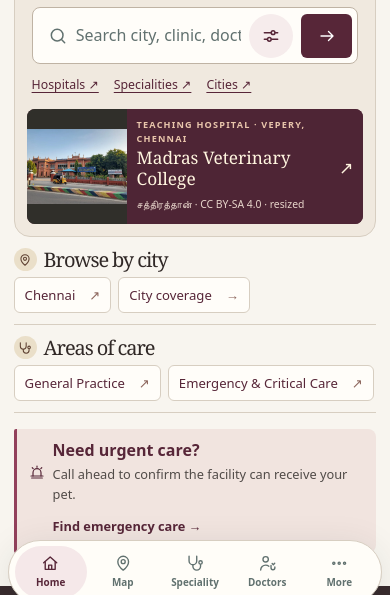
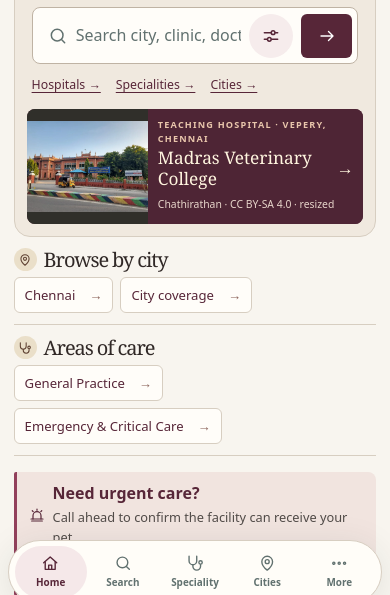
Before and after one commit to HappyRancho/Vetlas, an Astro site: page / in a window 390 px wide. Shown: the part 232-827 px from the top of the page. Built offline with nearby package versions, Linux system fonts and the light colour scheme; Astro itself is replaced by a stand-in of ours.

Commit message:
Polish mobile facility feature and navigation

```diff
--- a/src/components/BottomNav.astro
+++ b/src/components/BottomNav.astro
@@ -14,17 +14,17 @@ const { path, isCurrent } = Astro.props;
     <Icon name="home" class="icon icon-md" />
     <span>Home</span>
   </a>
-  <a href="/map/" aria-current={isCurrent("/map/") ? "page" : undefined}>
-    <Icon name="pin" class="icon icon-md" />
-    <span>Map</span>
+  <a href="/search/" aria-current={isCurrent("/search/") ? "page" : undefined}>
+    <Icon name="search" class="icon icon-md" />
+    <span>Search</span>
   </a>
   <a href="/specialties/" aria-current={isCurrent("/specialties/") ? "page" : undefined}>
     <Icon name="stethoscope" class="icon icon-md" />
     <span>Speciality</span>
   </a>
-  <a href="/doctors/" aria-current={isCurrent("/doctors/") ? "page" : undefined}>
-    <Icon name="doctor" class="icon icon-md" />
-    <span>Doctors</span>
+  <a href="/locations/" aria-current={isCurrent("/locations/") ? "page" : undefined}>
+    <Icon name="pin" class="icon icon-md" />
+    <span>Cities</span>
   </a>
   <button class="bottom-more" type="button" aria-expanded="false" aria-controls="more-sheet" aria-haspopup="true">
     <Icon name="dots" class="icon icon-md" />
--- a/src/pages/index.astro
+++ b/src/pages/index.astro
@@ -14,11 +14,11 @@ const services = specialties.filter(s => providers.some(p => p.specialtyIds.incl
     <h1>Find your<br/><em>veterinarian.</em></h1>
     <p class="intro-copy">Find the practice, check its services and plan your pet’s visit.</p>
     <Search variant="hero"/>
-    <nav class="quick-look" aria-label="Browse care"><a href="/hospitals/">Hospitals ↗</a><a href="/specialties/">Specialities ↗</a><a href="/locations/">Cities ↗</a></nav>
+    <nav class="quick-look" aria-label="Browse care"><a href="/hospitals/">Hospitals →</a><a href="/specialties/">Specialities →</a><a href="/locations/">Cities →</a></nav>
   </div>
-  {hospital && <figure class="cover-story"><a href={'/chennai/'+hospital.slug+'/'} aria-label={'View '+hospital.name}><img src={hospital.imageUrl} alt={hospital.imageAlt} width="800" height="600" fetchpriority="high"/></a><figcaption><div><p>Teaching hospital · Vepery, Chennai</p><a href={'/chennai/'+hospital.slug+'/'}>Madras Veterinary College <span>↗</span></a></div><small><a href={hospital.imageSourceUrl}>சத்திரத்தான்</a> · <a href="https://creativecommons.org/licenses/by-sa/4.0/">CC BY-SA 4.0</a> · resized</small></figcaption></figure>}
+  {hospital && <figure class="cover-story"><a href={'/chennai/'+hospital.slug+'/'} aria-label={'View '+hospital.name}><img src={hospital.imageUrl} alt={hospital.imageAlt} width="800" height="600" fetchpriority="high"/></a><figcaption><div><p>Teaching hospital · Vepery, Chennai</p><a href={'/chennai/'+hospital.slug+'/'}>Madras Veterinary College <span>→</span></a></div><small><a href={hospital.imageSourceUrl}>Chathirathan</a> · <a href="https://creativecommons.org/licenses/by-sa/4.0/">CC BY-SA 4.0</a> · resized</small></figcaption></figure>}
 </section>
-<section class="index-band"><div><span class="section-sign"><Icon name="pin" class="icon"/></span><h2>Browse by city</h2></div><nav aria-label="Published cities">{available.map(c=><a href={'/'+c.slug+'/'}>{c.name}<span>↗</span></a>)}<a href="/locations/">City coverage <span>→</span></a></nav></section>
-<section class="index-band"><div><span class="section-sign"><Icon name="stethoscope" class="icon"/></span><h2>Areas of care</h2></div><nav aria-label="Available specialities">{services.slice(0,4).map(s=><a href={'/specialties/'+s.slug+'/'}>{s.name}<span>↗</span></a>)}</nav></section>
+<section class="index-band"><div><span class="section-sign"><Icon name="pin" class="icon"/></span><h2>Browse by city</h2></div><nav aria-label="Published cities">{available.map(c=><a href={'/'+c.slug+'/'}>{c.name}<span>→</span></a>)}<a href="/locations/">City coverage <span>→</span></a></nav></section>
+<section class="index-band"><div><span class="section-sign"><Icon name="stethoscope" class="icon"/></span><h2>Areas of care</h2></div><nav aria-label="Available specialities">{services.slice(0,4).map(s=><a href={'/specialties/'+s.slug+'/'}>{s.name}<span>→</span></a>)}</nav></section>
 <aside class="urgent-strip"><Icon name="siren" class="icon"/><div><strong>Need urgent care?</strong><p>Call ahead to confirm the facility can receive your pet.</p></div><a href="/emergency/">Find emergency care →</a></aside>
 </div></Layout>
```
Also changed, not shown: src/styles/atlas.css.
